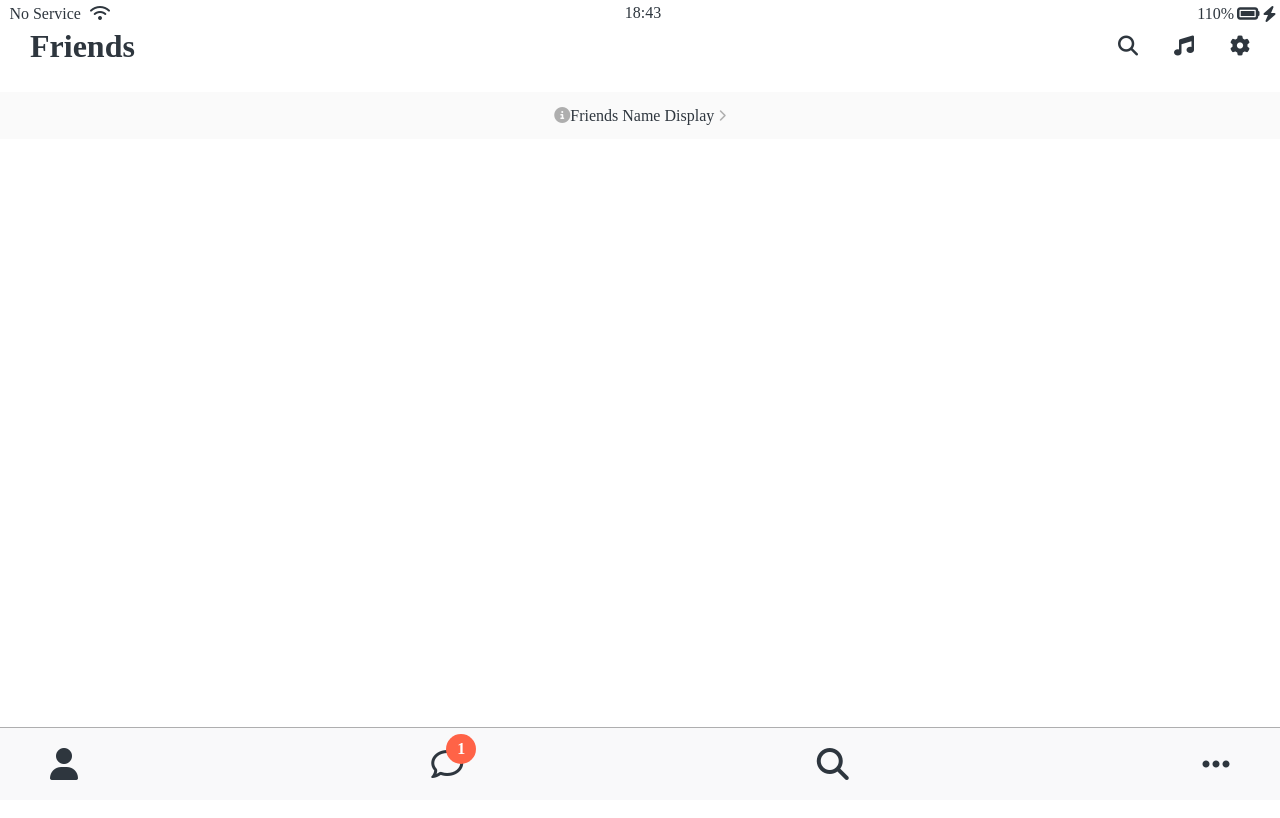
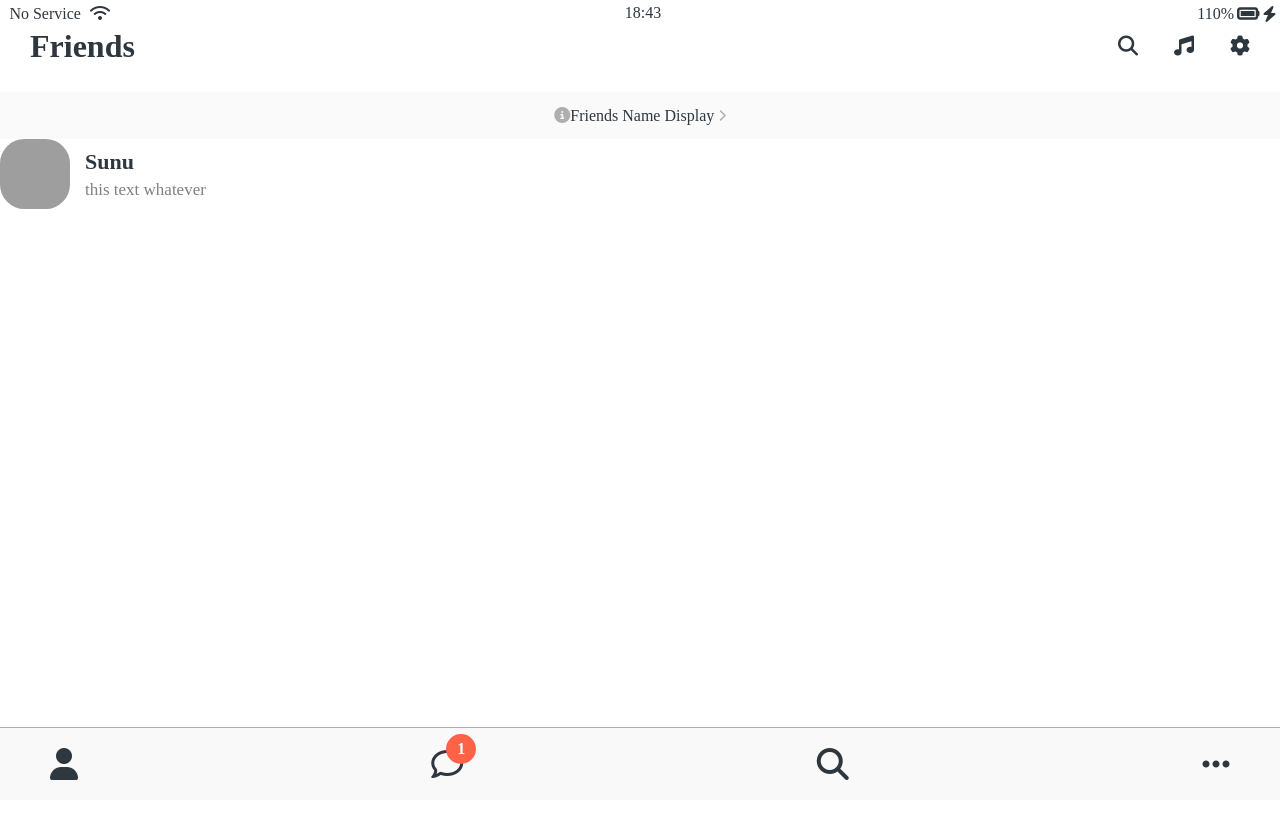
Before and after one commit to sunu70/kokoa-colne-2021, a plain HTML site: page friends.html in a window 1280 px wide. Shown: the top 818 px of the page. Drawn offline with Linux system fonts and the light colour scheme; grey boxes are pictures that could not be loaded.

Commit message:
2021.06.21

```diff
--- a/css/components/nav-bar.css
+++ b/css/components/nav-bar.css
@@ -30,3 +30,4 @@
   left: 15px;
   bottom: 15px;
 }
+f
--- a/css/components/screen-header.css
+++ b/css/components/screen-header.css
@@ -14,3 +14,4 @@
   margin-left: 32px;
   box-sizing: border-box;
 }
+f
--- a/css/components/status-bar.css
+++ b/css/components/status-bar.css
@@ -24,3 +24,4 @@
 .status-bar__column .fa-battery-full {
   margin: 0px 3px;
 }
+f
--- /dev/null
+++ b/css/components/user-component.css
@@ -0,0 +1,29 @@
+.user-component {
+  display: flex;
+  align-items: center;
+}
+
+.user-component__column:first-child {
+  display: flex;
+  align-items: center;
+}
+
+.user-component__avatar {
+  width: 70px;
+  height: 70px;
+  border-radius: 35%;
+}
+
+.user-component__text {
+  margin-left: 15px;
+}
+.user-component__title {
+  font-weight: 600;
+  font-size: 22px;
+}
+
+.user-component__subtitle {
+  margin-top: 8px;
+  font-size: 17px;
+  color: rgba(0, 0, 0, 0.5);
+}
--- a/css/styles.css
+++ b/css/styles.css
@@ -5,6 +5,7 @@
 @import "components/status-bar.css";
 @import "components/nav-bar.css";
 @import "components/screen-header.css";
+@import "components/user-component.css";
 
 /* scrrens */
 @import "screens/login.css";
--- a/friends.html
+++ b/friends.html
@@ -36,6 +36,20 @@
       <i class="fas fa-chevron-right fa-xs"></i
     ></a>
 
+    <div class="user-component">
+      <div class="user-component__column">
+        <img
+          src="KakaoTalk_20210308_190452406.jpg"
+          class="user-component__avatar"
+        />
+        <div class="user-component__text">
+          <h4 class="user-component__title">Sunu</h4>
+          <h6 class="user-component__subtitle">this text whatever</h6>
+        </div>
+      </div>
+      <div class="user-component__column"></div>
+    </div>
+
     <nav class="nav">
       <ul class="nav__list">
         <li class="nav__btn">
```
Also changed, not shown: index.html (+1 -0 lines), 1 other file.
